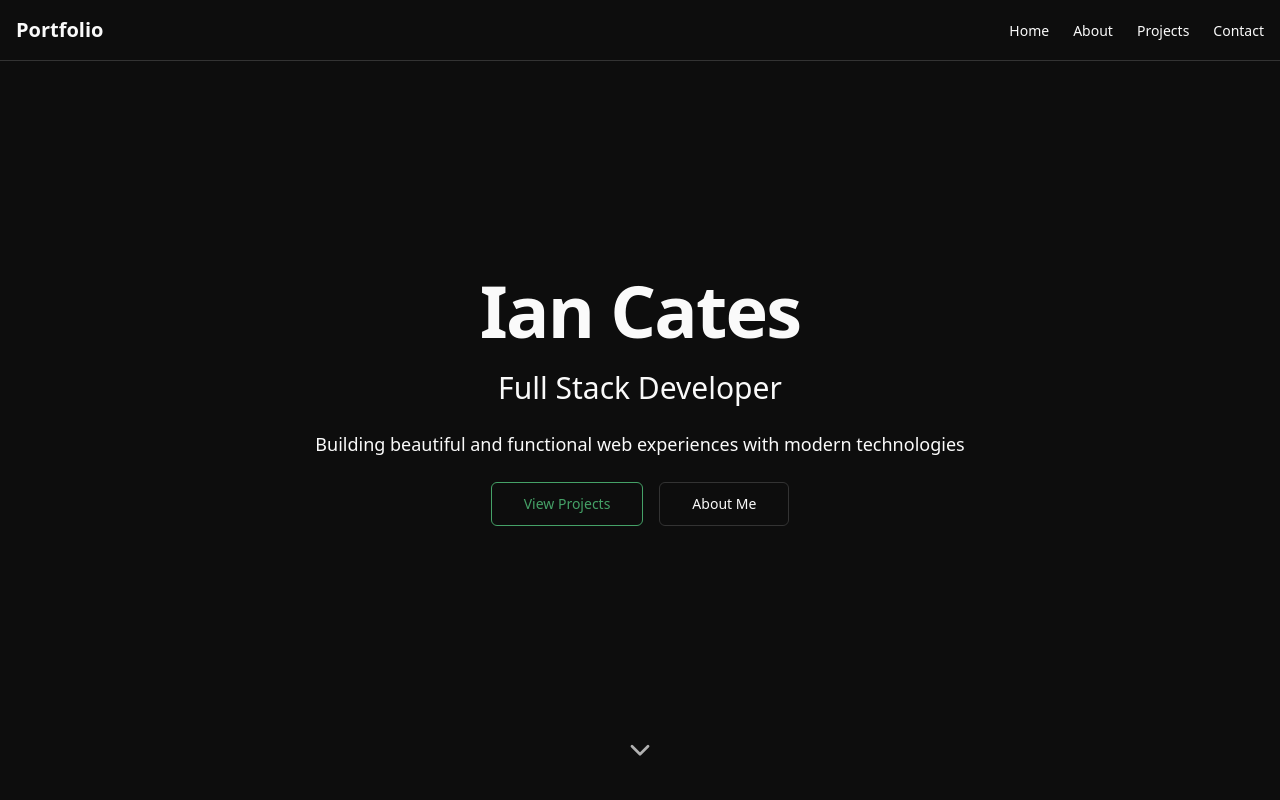
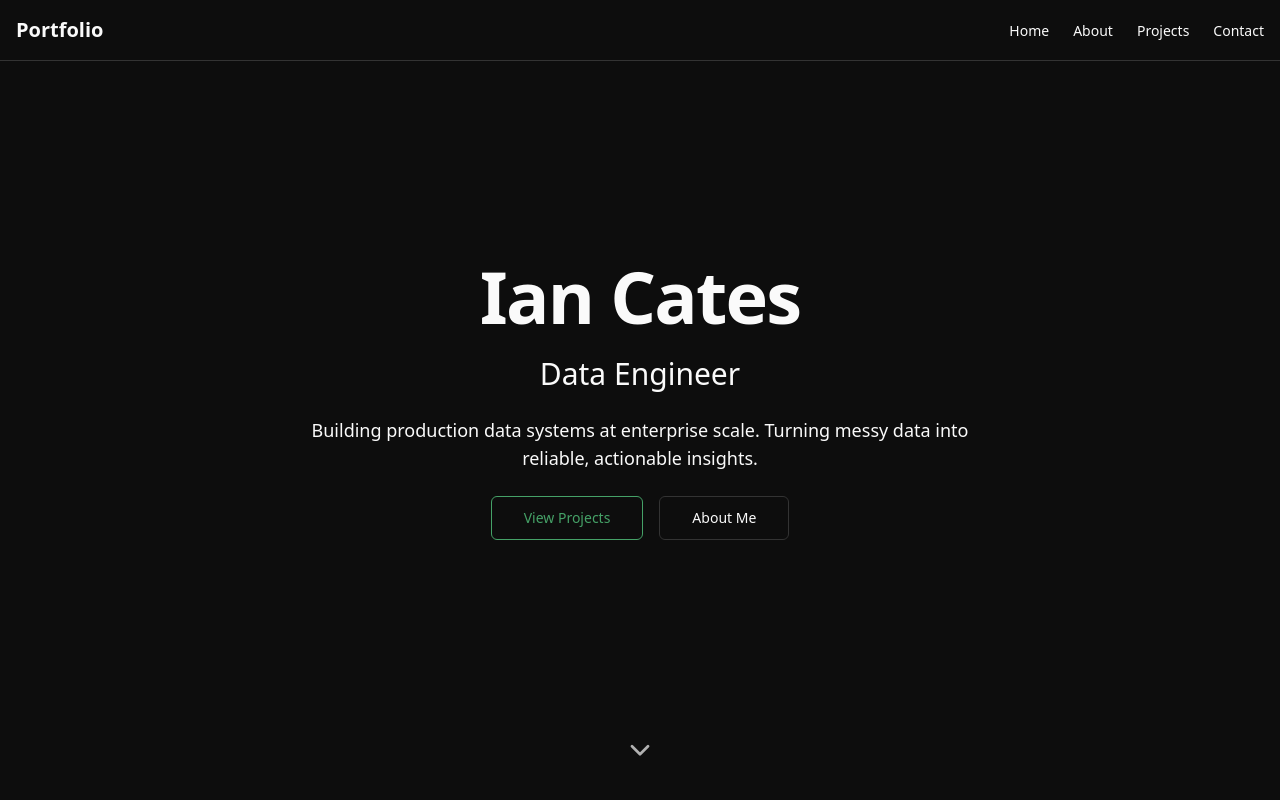
Before and after one commit to iancatez/ian-cates-portfolio, a Next.js app: page / in a window 1280 px wide. Shown: the top 800 px of the page. Built offline with nearby package versions, Linux system fonts and the light colour scheme.

Commit message:
feat: update hero section with Data Engineer role
- Change role from Full Stack Developer to Data Engineer
- Update tagline for data engineering focus

```diff
--- a/components/hero-section.tsx
+++ b/components/hero-section.tsx
@@ -34,15 +34,15 @@ export function HeroSection() {
           variants={staggerItem}
           className="text-xl text-muted-foreground sm:text-2xl md:text-3xl"
         >
-          Full Stack Developer
+          Data Engineer
         </motion.p>
 
         <motion.p
           variants={staggerItem}
           className="mx-auto max-w-2xl text-base text-muted-foreground sm:text-lg"
         >
-          Building beautiful and functional web experiences with modern
-          technologies
+          Building production data systems at enterprise scale. Turning messy data into
+          reliable, actionable insights.
         </motion.p>
 
         <motion.div
```
